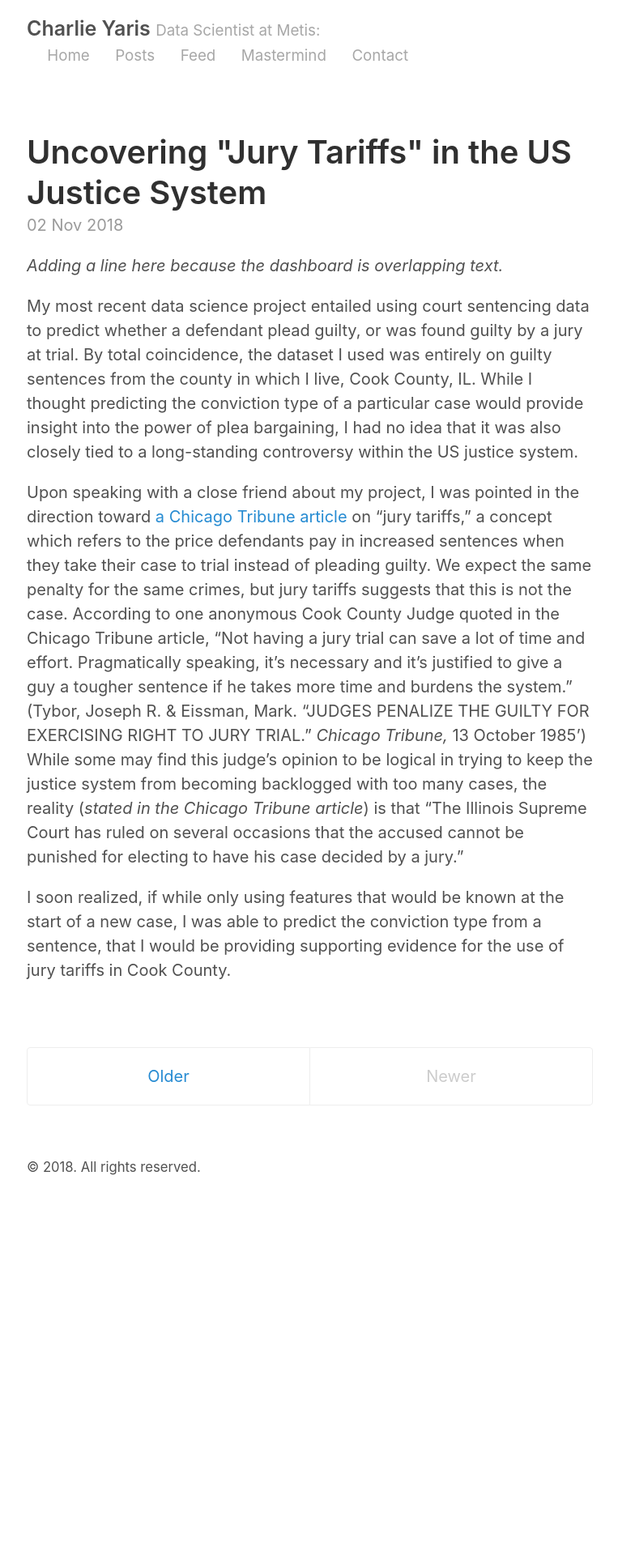
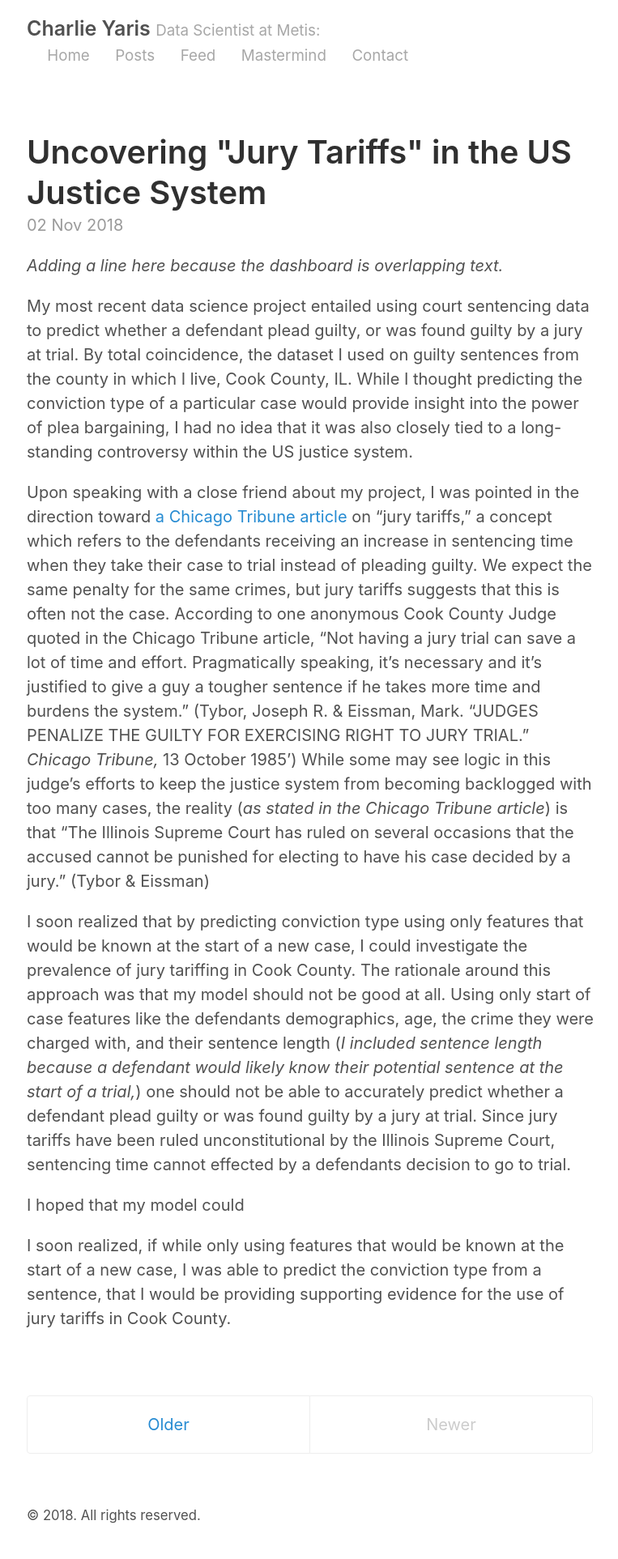
Before and after one commit to cyaris/cyaris.github.io-original, a Jekyll site: the page built from index.html, in a window 1280 px wide. Shown: the whole page at 81% size, without its empty margins (257-1020 px from the left). Built offline with Jekyll 4.4.1, drawn with Linux system fonts in a browser that asks for light colours; the list of posts is cut into pages by our own code; before the commit the page ends 1495 px from its top, so only the background shows below that.

Commit message:
Made updates to new blog post.

```diff
--- a/_posts/2018-11-02-post.md
+++ b/_posts/2018-11-02-post.md
@@ -8,8 +8,13 @@ categories: Javascript
 
 *Adding a line here because the dashboard is overlapping text.*
 
-My most recent data science project entailed using court sentencing data to predict whether a defendant plead guilty, or was found guilty by a jury at trial. By total coincidence, the dataset I used was entirely on guilty sentences from the county in which I live, Cook County, IL. While I thought predicting the conviction type of a particular case would provide insight into the power of plea bargaining, I had no idea that it was also closely tied to a long-standing controversy within the US justice system.
+My most recent data science project entailed using court sentencing data to predict whether a defendant plead guilty, or was found guilty by a jury at trial. By total coincidence, the dataset I used on guilty sentences from the county in which I live, Cook County, IL. While I thought predicting the conviction type of a particular case would provide insight into the power of plea bargaining, I had no idea that it was also closely tied to a long-standing controversy within the US justice system.
 
-Upon speaking with a close friend about my project, I was pointed in the direction toward [a Chicago Tribune article](https://www.chicagotribune.com/news/ct-xpm-1985-10-13-8503090729-story.html) on "jury tariffs," a concept which refers to the price defendants pay in increased sentences when they take their case to trial instead of pleading guilty. We expect the same penalty for the same crimes, but jury tariffs suggests that this is not the case. According to one anonymous Cook County Judge quoted in the Chicago Tribune article, "Not having a jury trial can save a lot of time and effort. Pragmatically speaking, it’s necessary and it’s justified to give a guy a tougher sentence if he takes more time and burdens the system." (Tybor, Joseph R. & Eissman, Mark. "JUDGES PENALIZE THE GUILTY FOR EXERCISING RIGHT TO JURY TRIAL." *Chicago Tribune,* 13 October 1985') While some may find this judge's opinion to be logical in trying to keep the justice system from becoming backlogged with too many cases, the reality (*stated in the Chicago Tribune article*) is that "The Illinois Supreme Court has ruled on several occasions that the accused cannot be punished for electing to have his case decided by a jury."
+Upon speaking with a close friend about my project, I was pointed in the direction toward [a Chicago Tribune article](https://www.chicagotribune.com/news/ct-xpm-1985-10-13-8503090729-story.html) on "jury tariffs," a concept which refers to the defendants receiving an increase in sentencing time when they take their case to trial instead of pleading guilty. We expect the same penalty for the same crimes, but jury tariffs suggests that this is often not the case. According to one anonymous Cook County Judge quoted in the Chicago Tribune article, "Not having a jury trial can save a lot of time and effort. Pragmatically speaking, it’s necessary and it’s justified to give a guy a tougher sentence if he takes more time and burdens the system." (Tybor, Joseph R. & Eissman, Mark. "JUDGES PENALIZE THE GUILTY FOR EXERCISING RIGHT TO JURY TRIAL." *Chicago Tribune,* 13 October 1985') While some may see logic in this judge's efforts to keep the justice system from becoming backlogged with too many cases, the reality (*as stated in the Chicago Tribune article*) is that "The Illinois Supreme Court has ruled on several occasions that the accused cannot be punished for electing to have his case decided by a jury." (Tybor & Eissman)
+
+I soon realized that by predicting conviction type using only features that would be known at the start of a new case, I could investigate the prevalence of jury tariffing in Cook County. The rationale around this approach was that my model should not be good at all. Using only start of case features like the defendants demographics, age, the crime they were charged with, and their sentence length (*I included sentence length because a defendant would likely know their potential sentence at the start of a trial,*) one should not be able to accurately predict whether a defendant plead guilty or was found guilty by a jury at trial. Since jury tariffs have been ruled unconstitutional by the Illinois Supreme Court, sentencing time cannot effected by a defendants decision to go to trial.
+
+
+I hoped that my model could
 
 I soon realized, if while only using features that would be known at the start of a new case, I was able to predict the conviction type from a sentence, that I would be providing supporting evidence for the use of jury tariffs in Cook County.
```
